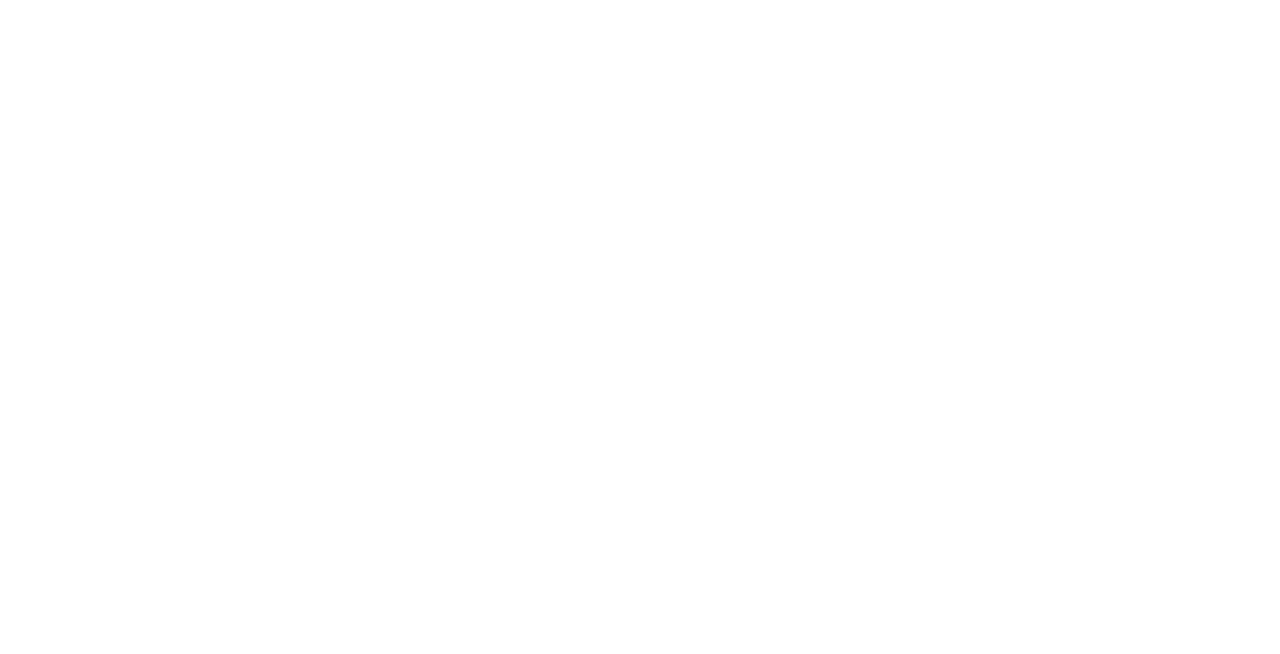
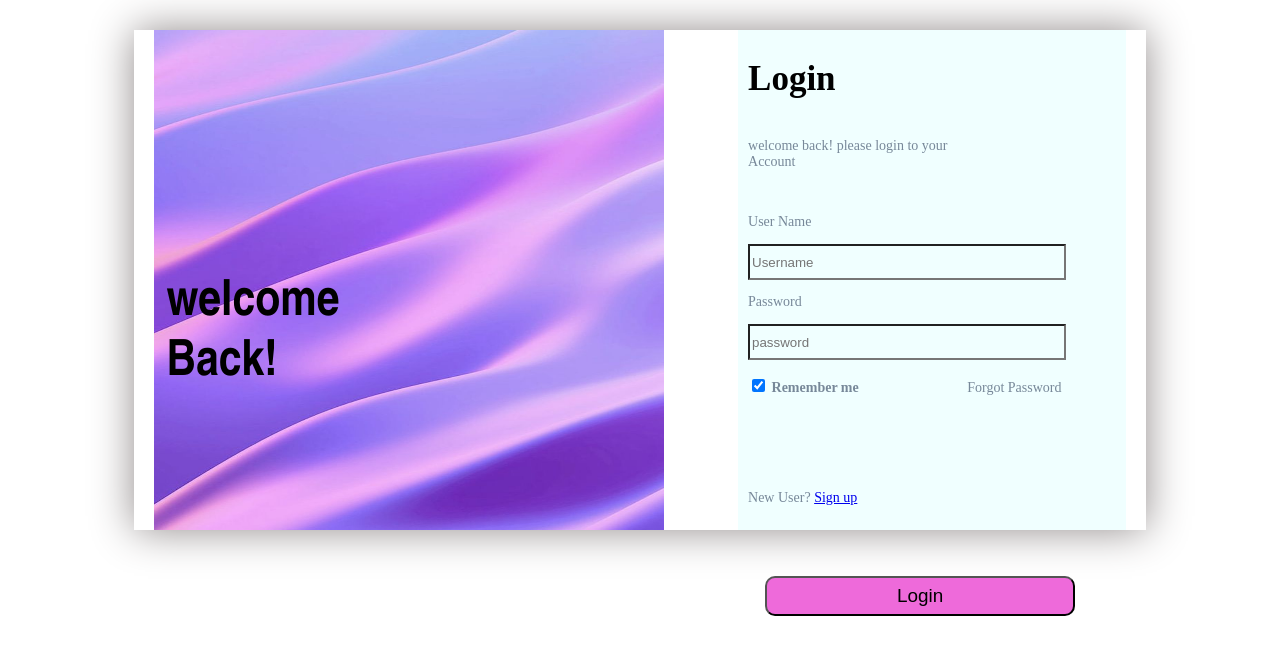
Before and after one commit to Roqeaiyakhan/html-css-classtask, a plain HTML site: page index.html in a window 1280 px wide. Drawn offline with Linux system fonts and the light colour scheme.

Commit message:
complete html-css task

```diff
--- a/index.css
+++ b/index.css
@@ -0,0 +1,70 @@
+
+.container{
+    width: 80%;
+    margin: auto;
+    height: 500px;
+    margin-top: 30px;
+    display: flex;
+    justify-content: space-around;
+    box-shadow: 0px 0px 40px #918b8b;
+
+}
+.imgcontainer {
+    background-size: cover;
+    background-repeat: no-repeat;
+}
+.imgcontainer img{
+    width: 510px;
+    height: 500px;
+    margin-right: 35px;
+
+}
+.container h1{
+color: #000;
+position: absolute;
+top: 30%;
+left: 13%;
+font-size:50px;
+font-family: 'Arial Narrow', Arial, sans-serif;
+}
+.form-container{
+    background-color: azure;
+    padding-left: 10px;
+    padding-right: 60px;
+    color: lightslategray;
+    font-size: 14px;
+
+}
+.form-container h2{
+    color: #000;
+    font-size: 35px;
+    margin-right: 20px;
+     padding-bottom: 10px;
+
+    }
+    #Username{
+        height: 30px;
+        width: 310px;
+        background-color: azure;
+    }
+    #password{
+        height: 30px;
+        width: 310px;
+        background-color: azure;
+    }
+.Forgot-container p {
+    margin-left: 165px;
+    margin-bottom: 70px;
+    /* display: flex; */
+}
+button{
+    width: 310px;
+    height: 40px;
+    margin: 0;
+  position: absolute;
+  top: 72%;
+  right: 16%;
+  font-size: 135%;
+  border-radius: 10px;
+background-color: #ee6ada;
+}
--- a/index.html
+++ b/index.html
@@ -4,9 +4,44 @@
     <meta charset="UTF-8">
     <meta name="viewport" content="width=device-width, initial-scale=1.0">
     <title>login form</title>
-
+    <link rel="stylesheet" href="./index.css">
 </head>
 <body>
+    <div class="container">
+        <h1>welcome <br>Back!</h1>
+               <!-- imge-container -->
+         <div class="imgcontainer">
+                <img src="./background.jpg">
+            </div>
+            <!-- ........login-form.... -->
+            <div class="form-container">
+                <h2>Login</h2>
+                <p>welcome back! please login to your <br>Account</p>
+                <br>
+            <form>
+                <p>User Name</p>
+                <input id="Username"  type="email" placeholder="Username"  >
+                <p>Password</p>
+                <input   id="password" type="password" placeholder="password" >
+                <div class="Forgot-container">
+                <label>
+                   <br> <input type="checkbox" checked="checked" name="remember"><b> Remember me</b> &nbsp;&nbsp;&nbsp;&nbsp;&nbsp;&nbsp;&nbsp;&nbsp;&nbsp;&nbsp;&nbsp;&nbsp;&nbsp;&nbsp;&nbsp;&nbsp;&nbsp;&nbsp;&nbsp;&nbsp;&nbsp;&nbsp;&nbsp;&nbsp;&nbsp;&nbsp;&nbsp;&nbsp;&nbsp; Forgot Password
+               <br>
+                </label>
+                    <br><br>
+                </div>
+                <br><br>
+                <!-- login-button -->
+                <button>Login</button>
+                <br>
+                <p>New User?
+                    <a href="#">Sign up</a></a>
+                </p>
+
+            </div>
+            </form>
+         </div>
+    </div>
 
 </body>
 </html>
```
Also changed, not shown: background.jpg (added).
